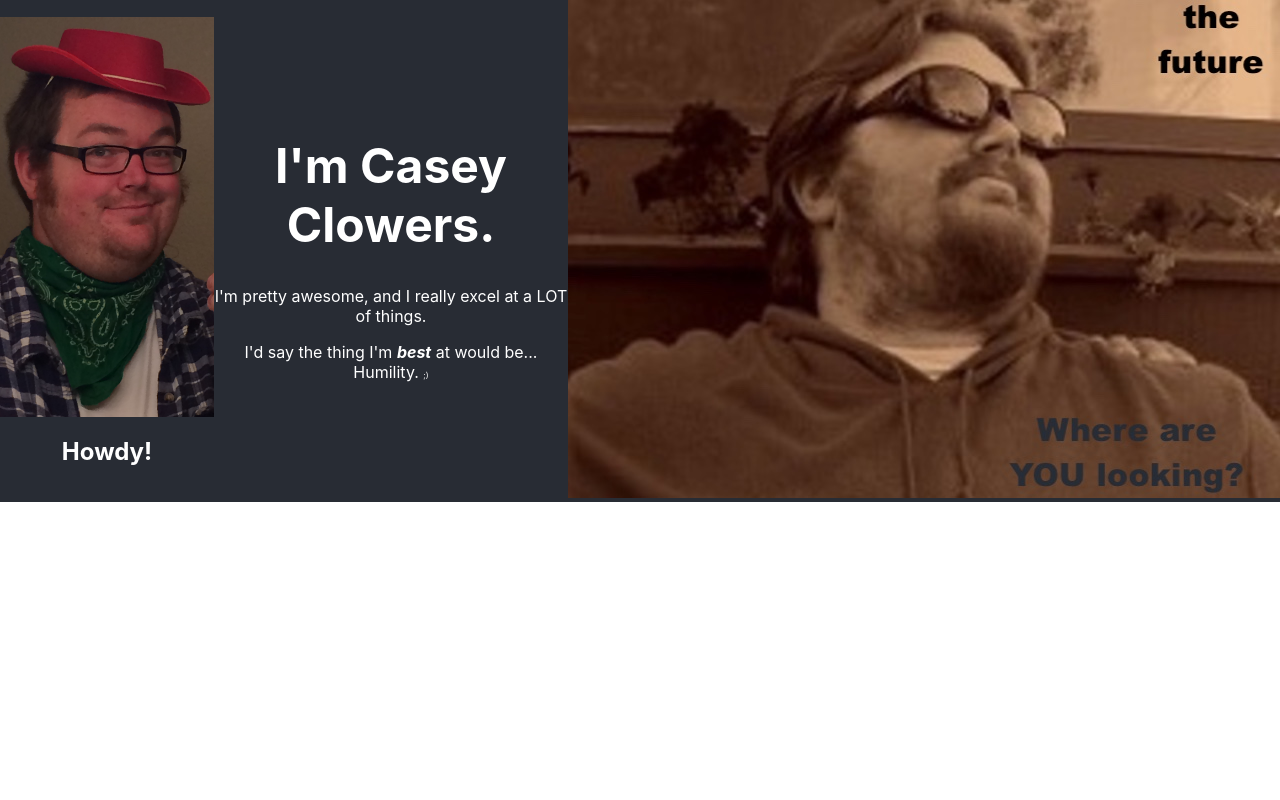
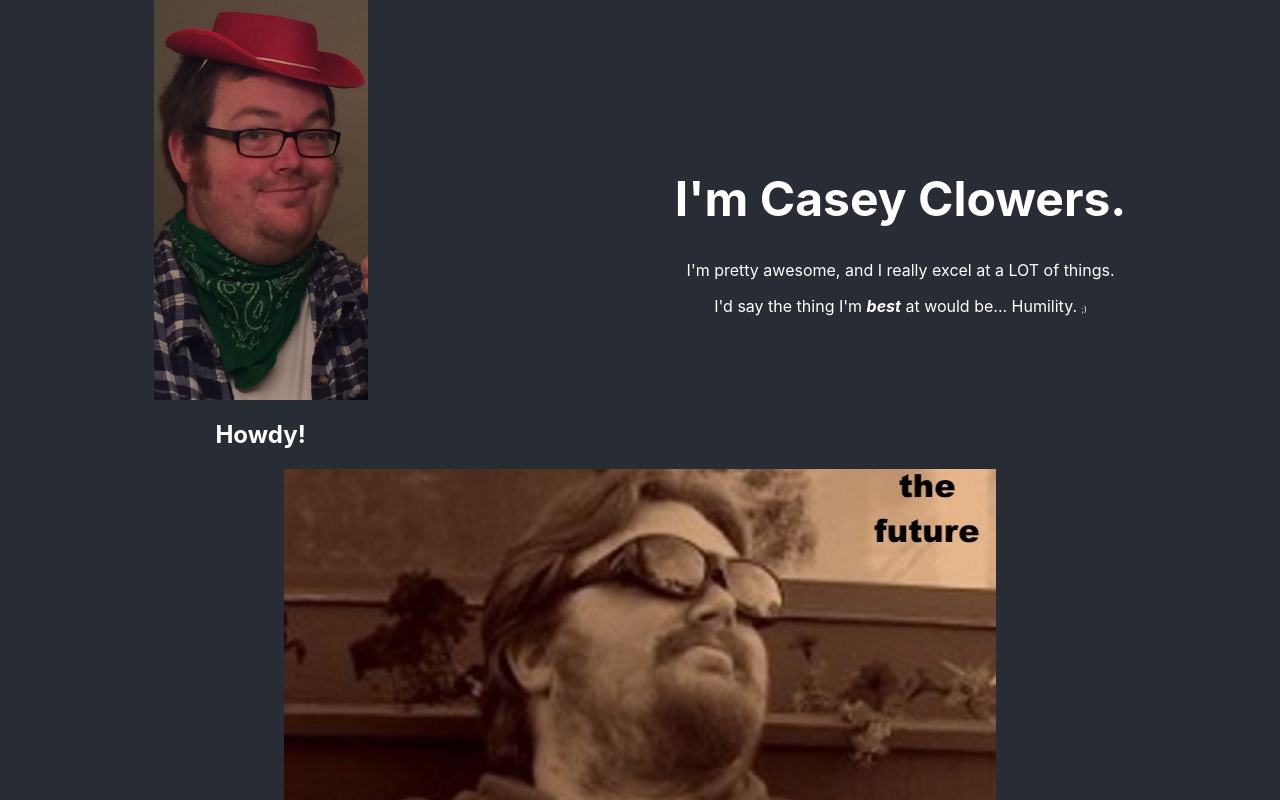
Before and after one commit to caclowers/homepage, a React (Create React App) app: page / in a window 1280 px wide. Shown: the top 800 px of the page. Built offline with nearby package versions, Linux system fonts and the light colour scheme.

Commit message:
restructured Header.js

```diff
--- a/src/App.css
+++ b/src/App.css
@@ -26,10 +26,11 @@ li{
 .App-header {
   background-color: #282c34;
   display: flex;
-  flex-direction: row;
+  flex-direction: column;
   align-items: center;
   justify-content: space-around;
   color: white;
+  width: 100%;
 
 }
 
@@ -51,6 +52,13 @@ display: flex;
 flex-direction: column;
 }
 
+#upperHeader{
+  display: flex;
+  justify-content: space-around;
+  align-items: center;
+  width: 100%;
+}
+
 @keyframes swaying {
 	0% {transform: translateX(0) rotate(0deg);}
 	20% {transform: translateX(-10px) rotate(-2deg);}
--- a/src/components/Header/Header.js
+++ b/src/components/Header/Header.js
@@ -7,6 +7,7 @@ class Header extends Component {
   render() {
     return (
       <header className="App-header">
+        <div id="upperHeader">
           <div id="headerPic">
             <img className="swaying App-logo" src={logo} alt="logo" />
             <h2>
@@ -21,12 +22,12 @@ class Header extends Component {
               I'm pretty awesome, and I really excel at a LOT of things.
           </p>
             <p>
-            I'd say the thing I'm <b><em>best</em></b> at would be... Humility. <span style={{fontSize:8}}>;)</span>
+              I'd say the thing I'm <b><em>best</em></b> at would be... Humility. <span style={{ fontSize: 8 }}>;)</span>
             </p>
-
+          </div>
         </div>
         <div className="futurePic">
-          <img  src={pic}></img>
+          <img src={pic}></img>
         </div>
       </header>
     );
```
Lines whose indentation alone changed are shown as unchanged.
